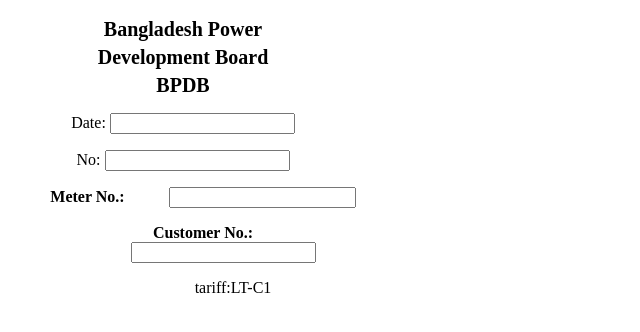
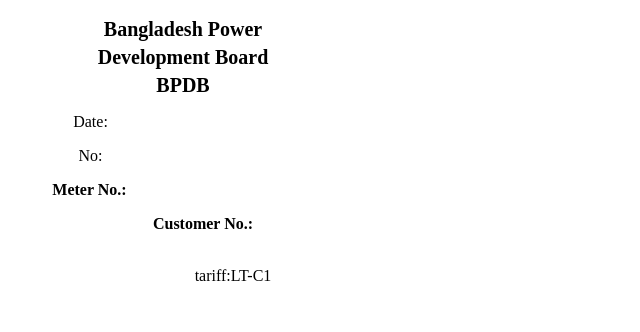
Before and after one commit to ronibd/bpdb, a plain HTML site: page index.html in a window 1280 px wide. Shown: the whole page, without its empty margins (0-640 px from the left). Drawn offline with Linux system fonts and the light colour scheme.

Commit message:
commited

```diff
--- a/index.css
+++ b/index.css
@@ -48,5 +48,7 @@ body{
     margin-left: 100px;
 }
 input{
-    box-shadow: white;
+    border: whitesmoke;
+    border-color: whitesmoke;
+    box-shadow: whitesmoke;
 }
```
